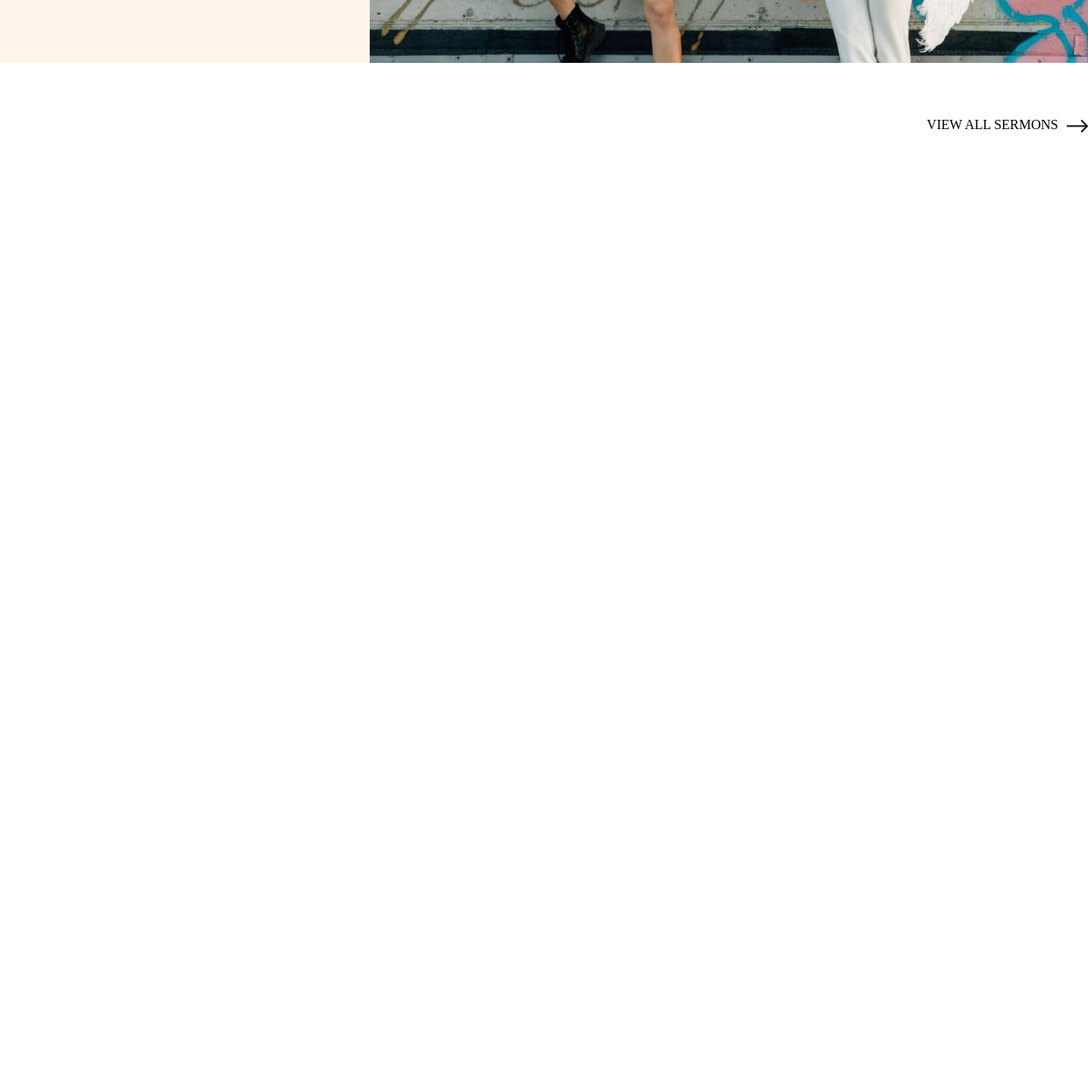
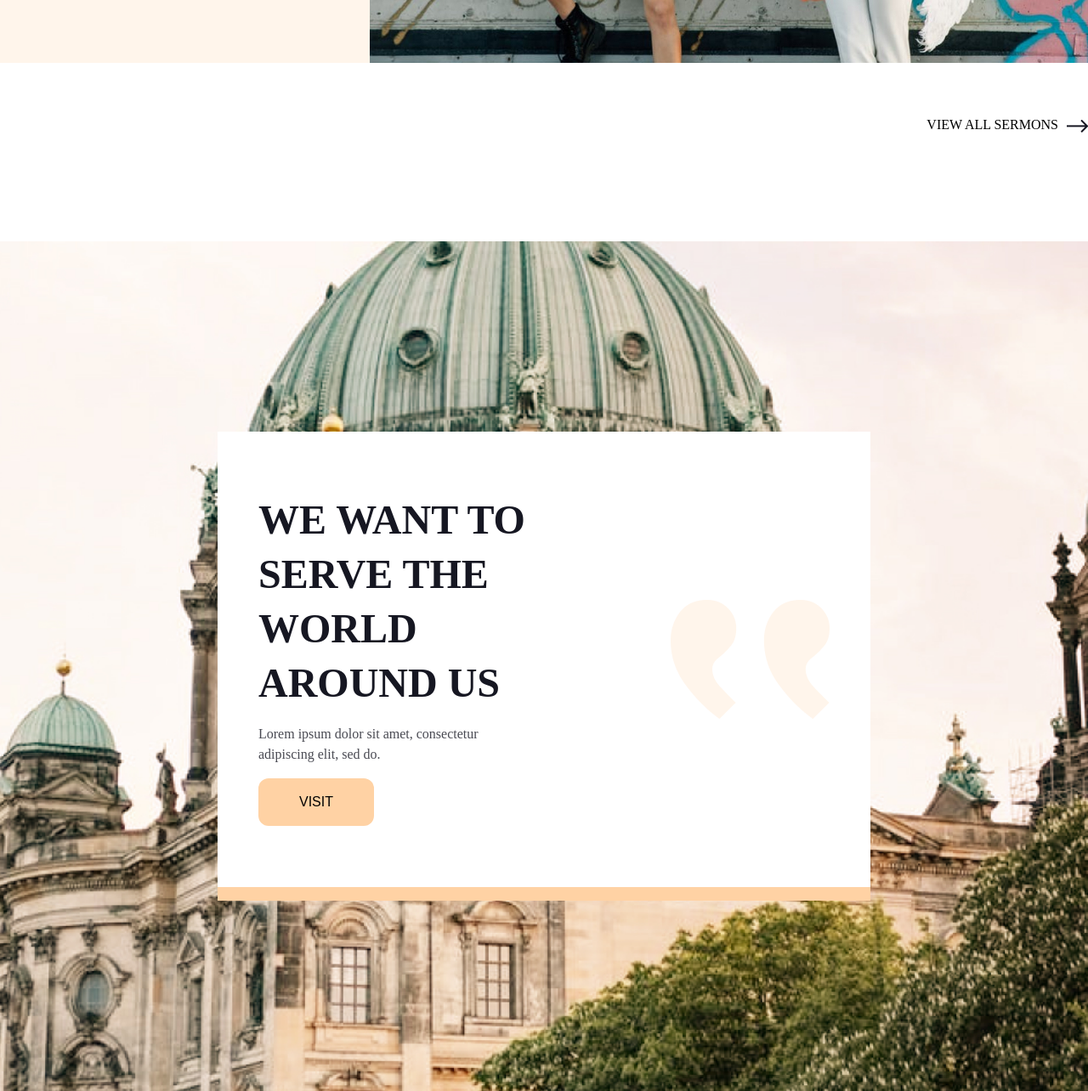
Before and after one commit to mdbahauddinb101/finSweet, a plain HTML site: page index.html in a window 1280 px wide. Shown: the part 4553-5837 px from the top of the page at 85% size. Before the commit the page ends 4837 px from the top, so only its background shows below. Drawn offline with Linux system fonts and the light colour scheme.

Commit message:
visit section added

```diff
--- a/index.html
+++ b/index.html
@@ -188,6 +188,27 @@
 
       </section>
 
+      <!-- ----------great section ends------------ -->
+
+      <!-- ------------visit section starts----------- -->
+       <section id="visit">
+        <div class="container">
+            <div class="visit-container">
+                <div class="visit-sub-container">
+                <div class="visit-left">
+                      <h2>WE WANT TO SERVE THE WORLD AROUND US</h2>
+                      <p>Lorem ipsum dolor sit amet, consectetur adipiscing elit, sed do.</p>
+                      <button>VISIT</button>
+                </div>
+              <img class="visit-right" src="./images/Quote icon.png" alt="">
+              </div>
+              <div class="bottom-2"></div>
+            </div>
+
+                </div>
+
+       </section>
+
 
 </body>
 </html>
--- a/style.css
+++ b/style.css
@@ -614,3 +614,78 @@ gap: 24px;
     object-fit: contain;
      margin-top: -10px;
 }
+
+
+/*---------- great section ends --------*/
+
+/* .bottom-2{
+   background-color: #FFD2A4;
+   max-width: 768px;
+   height: 16px;
+} */
+
+#visit{
+    min-height: 1000px;
+    background-image: url('./images/Background.jpg');
+    background-size: cover;
+    background-position: center;
+    background-repeat: no-repeat;
+      display: flex;
+  justify-content: center;
+  align-items: center;
+
+}
+
+
+
+.visit-sub-container{
+    display: flex;
+    gap: 117px;
+     background-color: white;
+    max-width: 806px;
+    min-height: 480px;
+    margin: 0 auto;
+    padding: 72px 48px;
+
+}
+
+.visit-right{
+    margin-right: 0px;
+    object-fit: contain;
+    max-width: 187px;
+    min-height:140px;
+}
+
+.visit-container .bottom-2{
+   background-color: #FFD2A4;
+   max-width: 806px;
+   height: 16px;
+   margin: 0 auto;
+}
+
+.visit-left h2{
+    max-width: 368px;
+    font-weight: 700;
+    font-size: 48px;
+    line-height: 64px;
+    letter-spacing: -1%;
+    color: #161722;
+    margin-bottom: 16px;
+    text-align: left;
+}
+
+.visit-left p{
+    max-width: 302px;
+    opacity: 78%;
+    font-weight: 400;
+    font-size: 16px;
+    line-height: 24px;
+    color: #161722;
+    margin-bottom: 16px;
+    text-align: left;
+}
+
+.visit-left button{
+    border: none;
+
+}
```
Also changed, not shown: images/Background.jpg (added), images/Image overlay.png (added), images/Quote icon.png (added).
